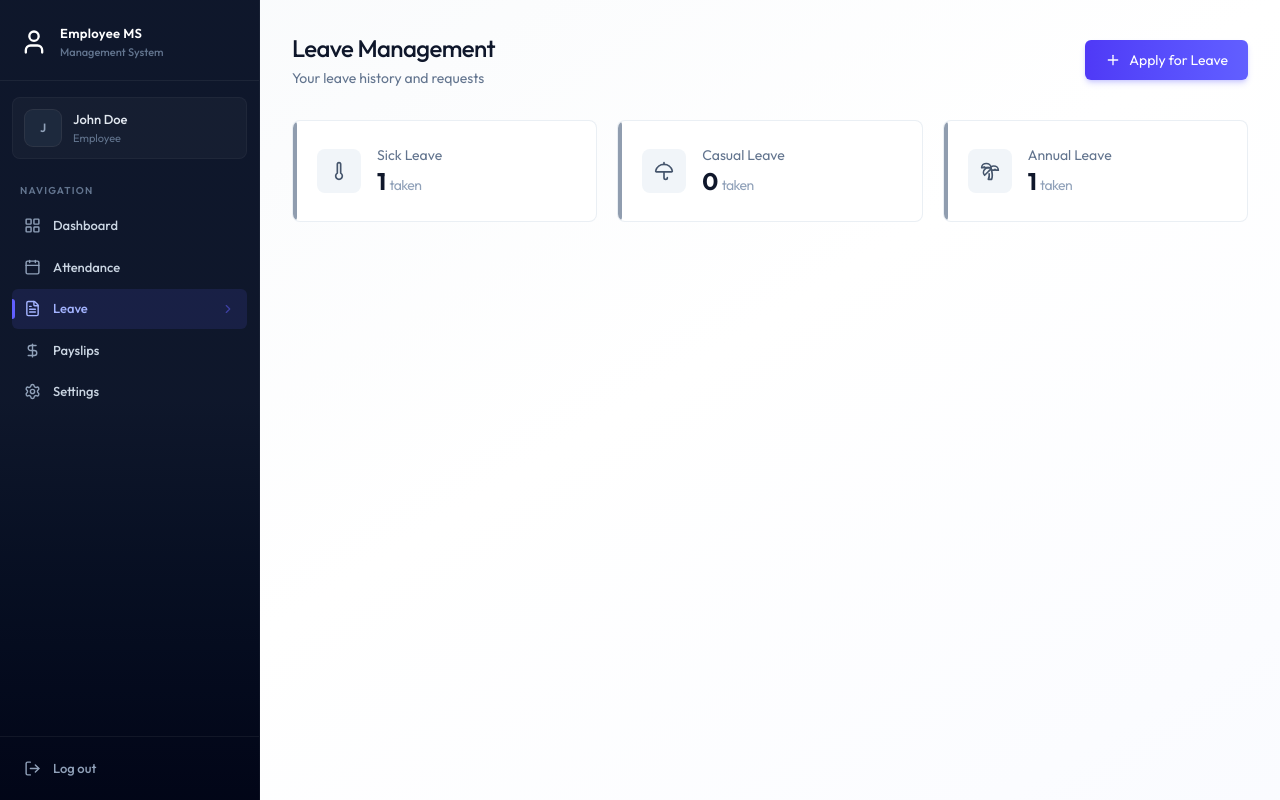
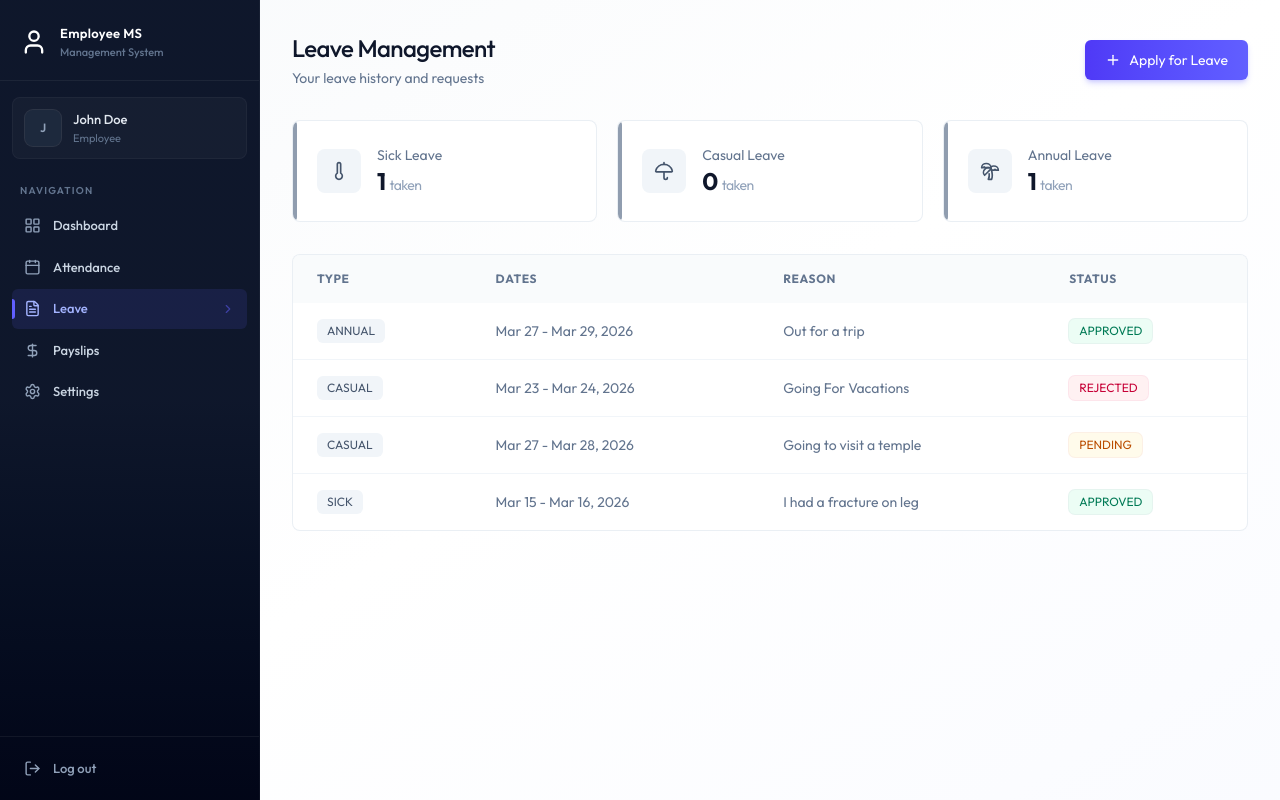
Before and after one commit to Shakithyanshaw/FULLSTACK-Employee-Management-System, a React (Vite) app in the folder client/: page /leave in a window 1280 px wide. Built offline with nearby package versions, Linux system fonts and the light colour scheme.

Commit message:
feat: add LeaveHistory component to display leave applications and status updates

```diff
--- /dev/null
+++ b/client/src/components/leave/LeaveHistory.jsx
@@ -0,0 +1,120 @@
+import { format } from 'date-fns';
+import { Check, Loader2, X } from 'lucide-react';
+import { useState } from 'react';
+
+const LeaveHistory = ({ leaves, isAdmin, onUpdate }) => {
+  const [processing, setProcessing] = useState(null);
+
+  const handleStatusUpdate = async (id, status) => {
+    setProcessing(id);
+  };
+  return (
+    <div className="card overflow-hidden">
+      <div className="overflow-x-auto">
+        <table className="table-modern">
+          <thead>
+            <tr>
+              {isAdmin && <th>Employee</th>}
+              <th>Type</th>
+              <th>Dates</th>
+              <th>Reason</th>
+              <th>Status</th>
+              {isAdmin && <th className="text-center">Action</th>}
+            </tr>
+          </thead>
+          <tbody>
+            {leaves.length === 0 ? (
+              <tr>
+                <td
+                  colSpan={isAdmin ? 6 : 4}
+                  className="text-center py-12 text-slate-400"
+                >
+                  No leaves application found
+                </td>
+              </tr>
+            ) : (
+              leaves.map((leave) => {
+                return (
+                  <tr key={leave._id || leave.id}>
+                    {isAdmin && (
+                      <td className=" text-slate-900">
+                        {leave.employee?.firstName} {leave.employee?.lastName}
+                      </td>
+                    )}
+
+                    <td>
+                      <span className="badge bg-slate-100 text-slate-600">
+                        {leave.type}
+                      </span>
+                    </td>
+
+                    <td className="text-sm text-slate-500">
+                      {format(new Date(leave.startDate), 'MMM dd')} -{' '}
+                      {format(new Date(leave.endDate), 'MMM dd, yyyy')}
+                    </td>
+
+                    <td
+                      className="max-w-xs truncate text-slate-500"
+                      title={leave.reason}
+                    >
+                      {leave.reason}
+                    </td>
+                    <td>
+                      <span
+                        className={`badge ${leave.status === 'APPROVED' ? 'badge-success' : leave.status === 'REJECTED' ? 'badge-danger' : 'badge-warning'}`}
+                      >
+                        {leave.status}
+                      </span>
+                    </td>
+                    {isAdmin && (
+                      <td>
+                        {leave.status === 'PENDING' && (
+                          <div className="flex justify-center gap-2">
+                            <button
+                              disabled={!!processing}
+                              onClick={() =>
+                                handleStatusUpdate(
+                                  leave._id || leave.id,
+                                  'APPROVED',
+                                )
+                              }
+                              className="p-1.5 rounded-md bg-emerald-50 text-emerald-600 hover:bg-emerald-100 transition-colors"
+                            >
+                              {processing === (leave._id || leave.id) ? (
+                                <Loader2 className="w-4 h-4 animate-spin" />
+                              ) : (
+                                <Check className="w-4 h-4" />
+                              )}
+                            </button>
+                            <button
+                              onClick={() =>
+                                handleStatusUpdate(
+                                  leave._id || leave.id,
+                                  'REJECTED',
+                                )
+                              }
+                              disabled={!!processing}
+                              className="p-1.5 rounded-md bg-rose-50 text-rose-600 hover:bg-rose-100 transition-colors"
+                            >
+                              {processing === (leave._id || leave.id) ? (
+                                <Loader2 className="w-4 h-4 animate-spin" />
+                              ) : (
+                                <X className="w-4 h-4" />
+                              )}
+                            </button>
+                          </div>
+                        )}
+                      </td>
+                    )}
+                  </tr>
+                );
+              })
+            )}
+          </tbody>
+        </table>
+      </div>
+    </div>
+  );
+};
+
+export default LeaveHistory;
--- a/client/src/pages/Leave.jsx
+++ b/client/src/pages/Leave.jsx
@@ -7,6 +7,7 @@
   PalmtreeIcon,
   PlusIcon,
 } from 'lucide-react';
+import LeaveHistory from '../components/leave/LeaveHistory';
 
 const Leave = () => {
   const [leaves, setLeaves] = useState([]);
@@ -83,6 +84,7 @@
           ))}
         </div>
       )}
+      <LeaveHistory leaves={leaves} isAdmin={isAdmin} onUpdate={fetchLeaves} />
     </div>
   );
 };
```
